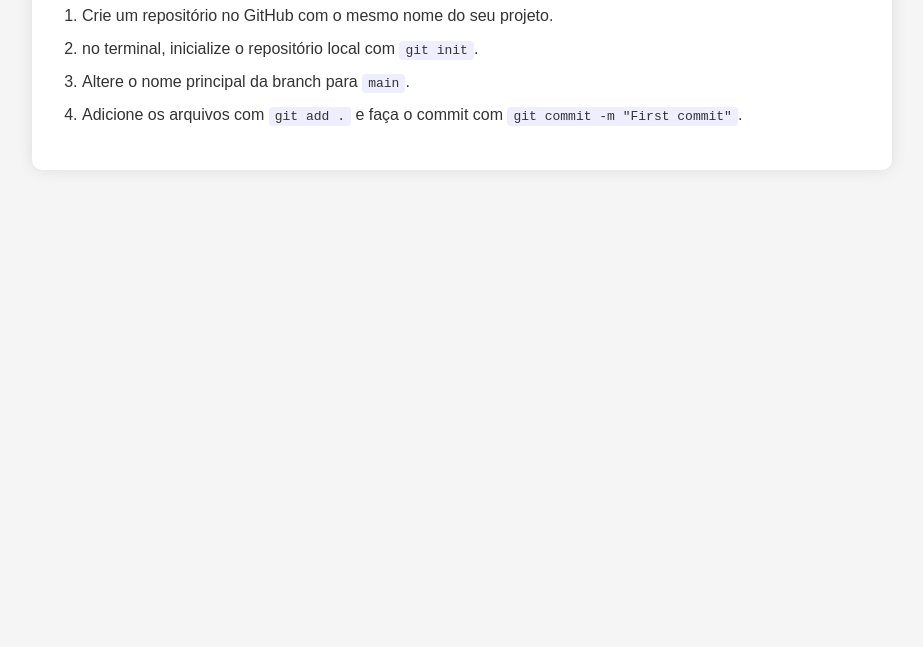
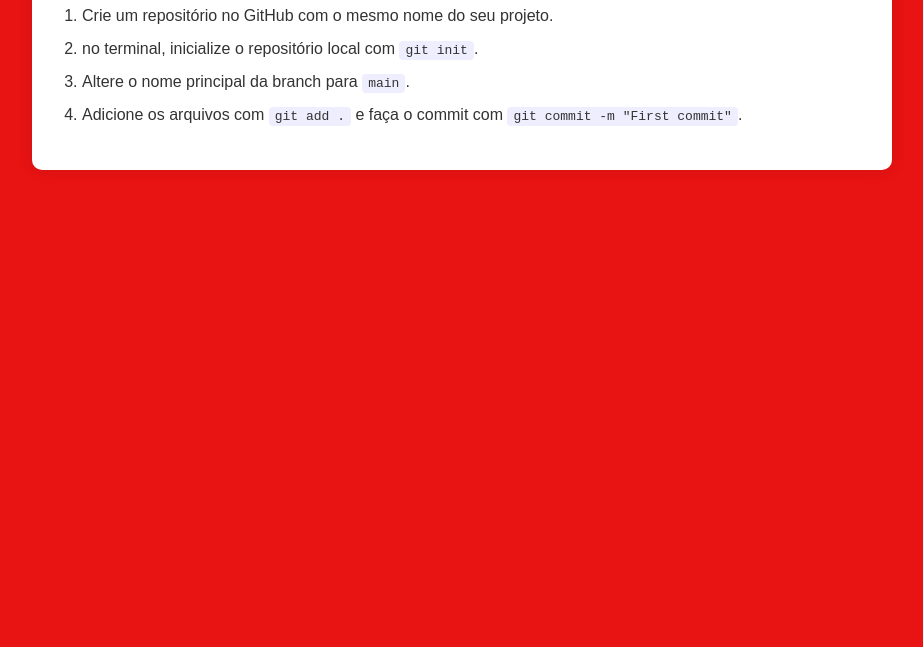
Before and after one commit to Tarquiano/primeiroSiteEscola, a plain HTML site: page index.html in a window 1280 px wide. Shown: the part 153-800 px from the top of the page, without its empty margins (178-1101 px from the left). Drawn offline with Linux system fonts and the light colour scheme.

Commit message:
Mudança

```diff
--- a/style.css
+++ b/style.css
@@ -1,6 +1,6 @@
 body {
     font-family: Arial, sans-serif;
-    background-color: #f5f5f5;
+    background-color: #e81313;
     color: #333;
     margin: 0;
     padding: 0;
```
